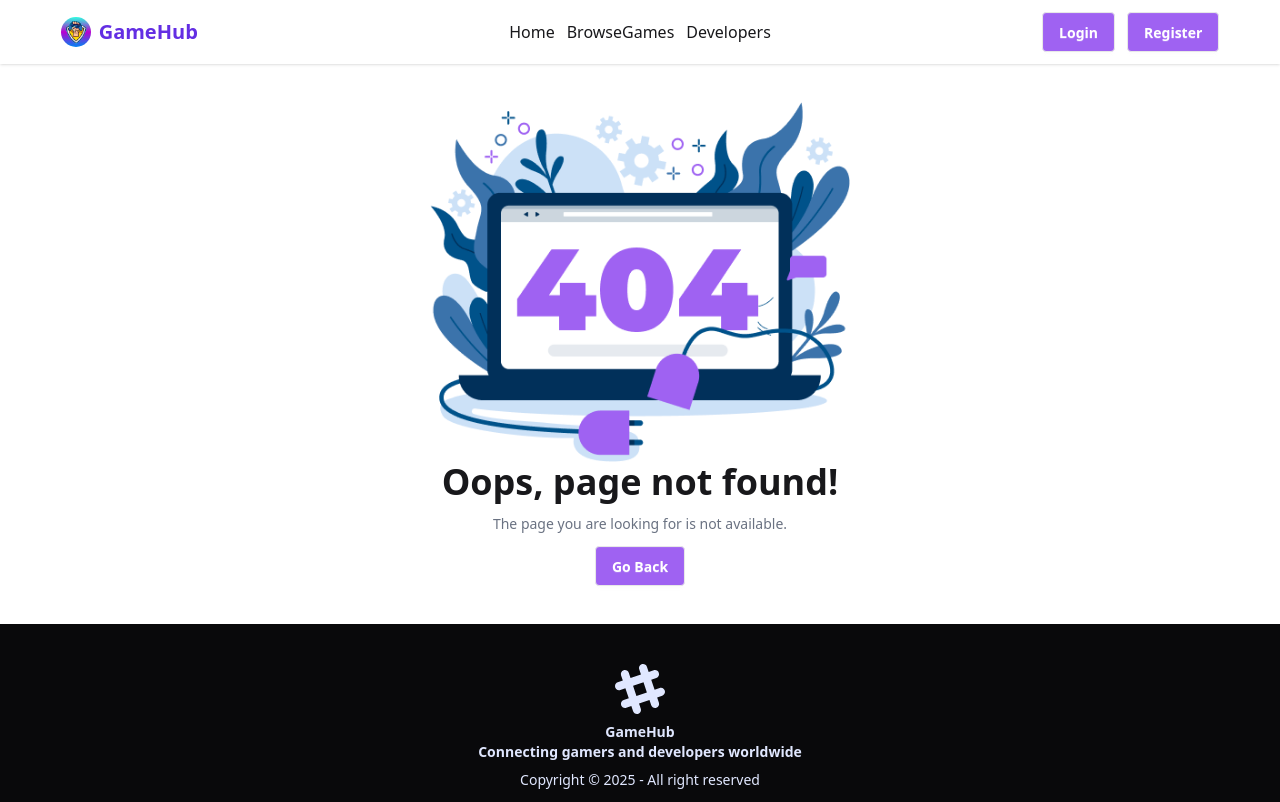
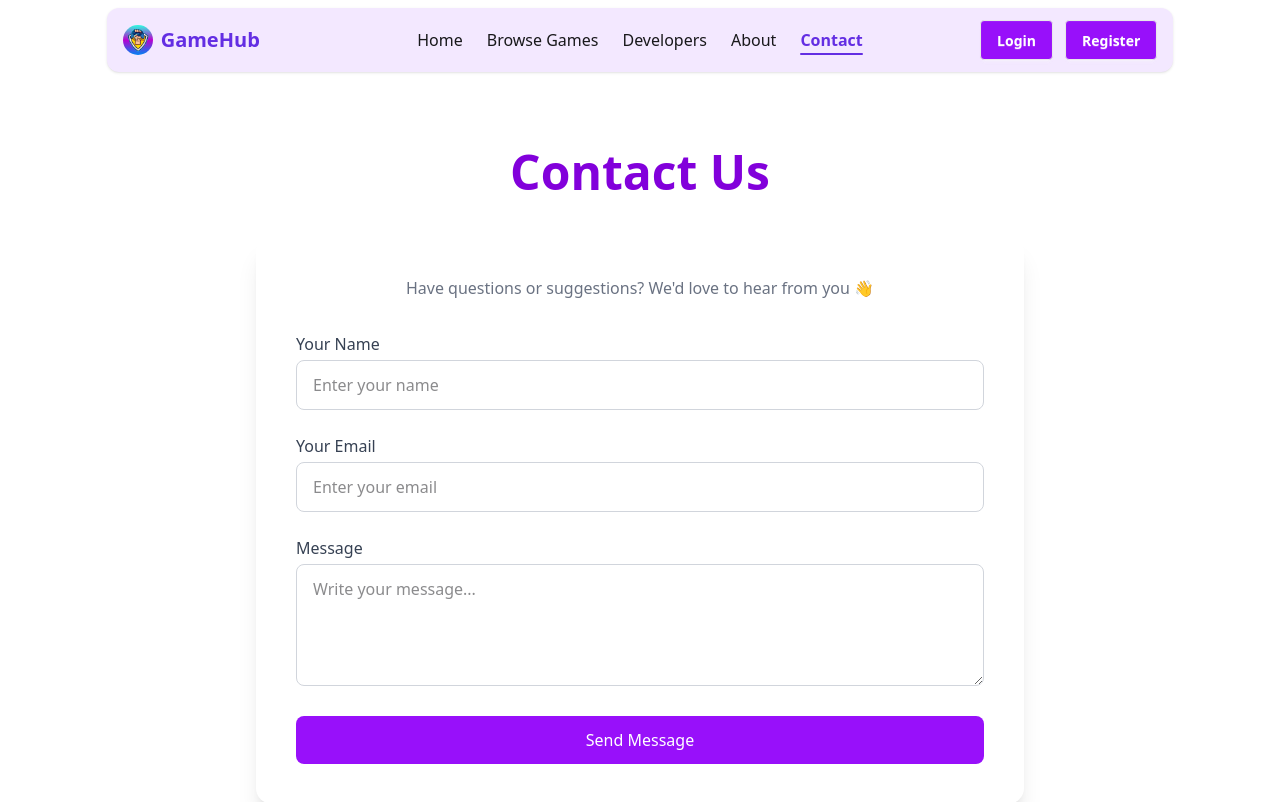
Before and after one commit to mehers-bonna/a-game-library, a React (Vite) app: page /contact in a window 1280 px wide. Shown: the top 802 px of the page. Built offline with nearby package versions, Linux system fonts and the light colour scheme; no server answers.

Commit message:
added all files and changes

```diff
--- a/src/Components/NavBar.jsx
+++ b/src/Components/NavBar.jsx
@@ -6,67 +6,100 @@ import userProfile from '../assets/userprofile.jpg';
 import { toast } from 'react-toastify';
 
 const NavBar = () => {
-  const {user, logOut} = use(AuthContext);
+  const { user, logOut } = use(AuthContext);
   const navigate = useNavigate();
+
   const handleLogOut = () => {
-    console.log("user trying to log out")
     logOut()
       .then(() => {
         toast.success("You logged out successfully.");
         navigate("/");
-}).catch((error) => {
-  toast.error(error.message)
+      })
+      .catch((error) => {
+        toast.error(error.message);
       });
-  }
-
+  };
 
   const handleProfileClick = () => {
     navigate('/myProfile');
   };
 
-
+  // 🔥 Reusable smooth underline style
+  const linkStyle = ({ isActive }) =>
+    isActive
+      ? "relative text-[#632EE3] font-semibold after:absolute after:left-0 after:-bottom-1 after:w-full after:h-[2px] after:bg-[#632EE3] after:rounded-full after:transition-all after:duration-300"
+      : "relative hover:text-[#632EE3] after:absolute after:left-0 after:-bottom-1 after:w-0 hover:after:w-full after:h-[2px] after:bg-[#632EE3] after:rounded-full after:transition-all after:duration-300";
 
   return (
-        <div>
-          <div className="navbar bg-base-100 shadow-sm">
-  <div className="w-11/12 mx-auto flex justify-between items-center">
-    <div className="navbar-start ">
+    <div className="py-2 sticky top-0 z-50 bg-transparent">
+      {/* Only navbar area has background */}
+      <div className="navbar w-10/12 mx-auto shadow-sm rounded-xl px-4 bg-purple-100">
+
+        {/* LEFT */}
+        <div className="navbar-start">
+          {/* Mobile Menu */}
           <div className="dropdown">
             <div tabIndex={0} role="button" className="btn btn-ghost lg:hidden">
-        <svg xmlns="http://www.w3.org/2000/svg" className="h-5 w-5" fill="none" viewBox="0 0 24 24" stroke="currentColor"> <path strokeLinecap="round" strokeLinejoin="round" strokeWidth="2" d="M4 6h16M4 12h8m-8 6h16" /> </svg>
+              <svg xmlns="http://www.w3.org/2000/svg" className="h-5 w-5" fill="none" viewBox="0 0 24 24" stroke="currentColor">
+                <path strokeLinecap="round" strokeLinejoin="round" strokeWidth="2" d="M4 6h16M4 12h8m-8 6h16" />
+              </svg>
             </div>
-      <ul
-        tabIndex={0}
-        className="menu menu-sm dropdown-content ">
-        <li><NavLink to='/'>Home</NavLink></li>
-        <li><NavLink to='/browseGames'>BrowseGames</NavLink></li>
-        <li><NavLink to='/developers'>Developers</NavLink></li>
+
+            <ul tabIndex={0} className="menu menu-sm dropdown-content bg-purple-50 p-2 rounded-md shadow">
+              <li><NavLink className={linkStyle} to='/'>Home</NavLink></li>
+              <li><NavLink className={linkStyle} to='/browseGames'>Browse Games</NavLink></li>
+              <li><NavLink className={linkStyle} to='/developers'>Developers</NavLink></li>
+              <li><NavLink className={linkStyle} to='/about'>About</NavLink></li>
+              <li><NavLink className={linkStyle} to='/contact'>Contact</NavLink></li>
             </ul>
           </div>
+
           <img className='h-[30px] w-[30px] rounded-full' src={logo} alt="" />
           <Link to='/' className="text-[#632EE3] text-xl font-bold ml-2">GameHub</Link>
         </div>
+
+        {/* CENTER MENU (Desktop) */}
         <div className="navbar-center hidden lg:flex">
-    <ul className="flex gap-3 text-md ">
-      <li><NavLink className="hover:underline hover:text-[#632EE3]" to='/'>Home</NavLink></li>
-      <li><NavLink className="hover:underline hover:text-[#632EE3]" to='/browseGames'>BrowseGames</NavLink></li>
-      <li><NavLink className="hover:underline hover:text-[#632EE3]" to='/developers'>Developers</NavLink></li>
+          <ul className="flex gap-6 text-md">
+            <li><NavLink to='/' className={linkStyle}>Home</NavLink></li>
+            <li><NavLink to='/browseGames' className={linkStyle}>Browse Games</NavLink></li>
+            <li><NavLink to='/developers' className={linkStyle}>Developers</NavLink></li>
+            <li><NavLink to='/about' className={linkStyle}>About</NavLink></li>
+            <li><NavLink to='/contact' className={linkStyle}>Contact</NavLink></li>
           </ul>
         </div>
+
+        {/* RIGHT */}
         <div className="navbar-end space-x-3">
-    {user ? <button onClick={handleLogOut} className="btn bg-[#9F62F2] text-white">Log Out</button> : <Link to='/auth/login'
-    className="btn bg-[#9F62F2] text-white"> Login</Link>}
+          {user ? (
+            <button onClick={handleLogOut} className="btn bg-purple-600 text-white">
+              Log Out
+            </button>
+          ) : (
+            <Link to='/auth/login' className="btn bg-purple-600 text-white">
+              Login
+            </Link>
+          )}
 
-    {
-      user ? <Link to='/auth/myProfile'><img onClick={handleProfileClick} className='w-10 h-10 rounded-full' src={`${user ? user.photoURL : userProfile}`} alt="" /></Link> : <Link to='/auth/register'
-    className="btn bg-[#9F62F2] text-white"> Register</Link>
-    }
-
-
+          {user ? (
+            <Link to='/auth/myProfile'>
+              <img
+                onClick={handleProfileClick}
+                className='w-10 h-10 rounded-full cursor-pointer'
+                src={user.photoURL || userProfile}
+                alt="profile"
+              />
+            </Link>
+          ) : (
+            <Link to='/auth/register' className="btn bg-purple-600 text-white">
+              Register
+            </Link>
+          )}
         </div>
       </div>
-      </div>
-      <div>{user && user.email}</div>
+
+      {/* Optional Email */}
+      <div className="text-center mt-1">{user && user.email}</div>
     </div>
   );
 };
--- /dev/null
+++ b/src/Pages/About.jsx
@@ -0,0 +1,65 @@
+import React from "react";
+import { motion } from "framer-motion";
+import gameHub from "../assets/gamehub.jpg"
+
+const About = () => {
+  return (
+    <div className="w-10/12 mx-auto py-16">
+      {/* TITLE */}
+      <motion.h1
+        initial={{ opacity: 0, y: -20 }}
+        animate={{ opacity: 1, y: 0 }}
+        className="text-4xl md:text-5xl font-bold text-center text-purple-700 mb-10"
+      >
+        About GameHub
+      </motion.h1>
+
+      {/* CARD */}
+      <motion.div
+        initial={{ opacity: 0, y: 30 }}
+        animate={{ opacity: 1, y: 0 }}
+        className="bg-white shadow-xl rounded-2xl p-10 flex flex-col md:flex-row gap-10"
+      >
+        {/* Left Illustration */}
+        <div className="w-full md:w-1/2">
+          <img
+            src={gameHub}
+            alt="game about"
+            className="rounded-xl w-full"
+          />
+        </div>
+
+        {/* Right Text */}
+        <div className="w-full md:w-1/2 flex flex-col justify-center">
+          <h2 className="text-2xl font-semibold text-gray-800 mb-4">
+            Your Ultimate Game Collection Platform 🎮
+          </h2>
+
+          <p className="text-gray-600 leading-relaxed mb-4">
+            Welcome to <span className="font-semibold text-purple-700">GameHub</span>,
+            the modern digital library designed for passionate gamers.
+            Discover games, explore developers, and browse beautifully organized
+            collections—all in one place.
+          </p>
+
+          <p className="text-gray-600 leading-relaxed mb-4">
+            Our mission is simple:
+            <span className="font-semibold text-purple-700">
+              make finding, tracking, and exploring games easy and enjoyable.
+            </span>
+          </p>
+
+          <ul className="space-y-2 text-gray-700 mt-4">
+            <li>⚡ Fast & Responsive UI</li>
+            <li>🎨 Beautifully crafted design</li>
+            <li>🔥 Developer Spotlight Section</li>
+            <li>📱 Mobile-friendly layout</li>
+            <li>🕹️ Explore games with ease</li>
+          </ul>
+        </div>
+      </motion.div>
+    </div>
+  );
+};
+
+export default About;
--- /dev/null
+++ b/src/Pages/Contact.jsx
@@ -0,0 +1,69 @@
+import React from "react";
+import { motion } from "framer-motion";
+
+const Contact = () => {
+  return (
+    <div className="w-10/12 mx-auto py-16">
+      {/* TITLE */}
+      <motion.h1
+        initial={{ opacity: 0, y: -20 }}
+        animate={{ opacity: 1, y: 0 }}
+        className="text-4xl md:text-5xl font-bold text-center text-purple-700 mb-10"
+      >
+        Contact Us
+      </motion.h1>
+
+      <motion.div
+        initial={{ opacity: 0, y: 30 }}
+        animate={{ opacity: 1, y: 0 }}
+        className="bg-white shadow-xl rounded-2xl p-10 max-w-3xl mx-auto"
+      >
+        <p className="text-center text-gray-500 mb-8">
+          Have questions or suggestions? We'd love to hear from you 👋
+        </p>
+
+        <form className="space-y-6">
+          {/* NAME */}
+          <div>
+            <label className="text-gray-700 font-medium">Your Name</label>
+            <input
+              type="text"
+              className="mt-1 w-full px-4 py-3 border border-gray-300 rounded-lg outline-none focus:ring-2 focus:ring-purple-500"
+              placeholder="Enter your name"
+            />
+          </div>
+
+          {/* EMAIL */}
+          <div>
+            <label className="text-gray-700 font-medium">Your Email</label>
+            <input
+              type="email"
+              className="mt-1 w-full px-4 py-3 border border-gray-300 rounded-lg outline-none focus:ring-2 focus:ring-purple-500"
+              placeholder="Enter your email"
+            />
+          </div>
+
+          {/* MESSAGE */}
+          <div>
+            <label className="text-gray-700 font-medium">Message</label>
+            <textarea
+              rows="4"
+              className="mt-1 w-full px-4 py-3 border border-gray-300 rounded-lg outline-none focus:ring-2 focus:ring-purple-500"
+              placeholder="Write your message..."
+            ></textarea>
+          </div>
+
+          {/* BTN */}
+          <button
+            type="submit"
+            className="w-full bg-purple-600 hover:bg-purple-700 text-white py-3 rounded-lg font-medium transition"
+          >
+            Send Message
+          </button>
+        </form>
+      </motion.div>
+    </div>
+  );
+};
+
+export default Contact;
--- a/src/Pages/Login.jsx
+++ b/src/Pages/Login.jsx
@@ -74,7 +74,7 @@ const Login = () => {
            {error && <p className='text-red-700 text-xs'>{error}</p> }
 
           <button type='button' className="btn  mt-2"><span><FcGoogle /></span> Login With Google</button>
-          <button type='submit' className="btn bg-[#9F62F2] text-white mt-2">Login</button>
+          <button type='submit' className="btn bg-purple-600 text-white mt-2">Login</button>
           <p className='font-semibold text-center'>Don't Have An Account ? <Link to='/auth/register' className='text-red-700'>Register</Link></p>
         </fieldset>
       </form>
--- a/src/Pages/Register.jsx
+++ b/src/Pages/Register.jsx
@@ -94,7 +94,7 @@ const Register = () => {
                    {error && <p className='text-red-700 text-xs'>{error}</p> }
 
                   <button className="btn  mt-2"><span><FcGoogle /></span> Login With Google</button>
-                  <button type='submit' className="btn bg-[#9F62F2] text-white mt-2">Register</button>
+                  <button type='submit' className="btn bg-purple-600 text-white mt-2">Register</button>
                   <p className='font-semibold text-center'>Already Have An Account ? <Link to='/auth/login' className='text-red-700'>Login</Link></p>
                 </fieldset>
               </form>
--- a/src/Routes/Router.jsx
+++ b/src/Routes/Router.jsx
@@ -12,6 +12,8 @@ import PrivateRoute from "../Provider/PrivateRoute";
 import MyProfile from "../Pages/MyProfile";
 import UpdateProfile from "../Pages/UpdateProfile";
 import ForgetPassword from "../Pages/ForgetPassword";
+import About from "../Pages/About";
+import Contact from "../Pages/Contact";
 
 
 
@@ -35,10 +37,16 @@ const router = createBrowserRouter([
                 Component: Developers,
             },
             {
+                path: "/about",
+                Component: About,
+            },
+            {
+                path: "/contact",
+                Component: Contact,
+            },
+            {
                 path: '/game/:id',
-                element: <PrivateRoute>
-                    <GameDetails></GameDetails>
-                </PrivateRoute>,
+                element: <GameDetails></GameDetails>
             },
             {
                 path: "*",
```
Also changed, not shown: src/assets/gamehub.jpg (added). Lines whose indentation alone changed are shown as unchanged.
